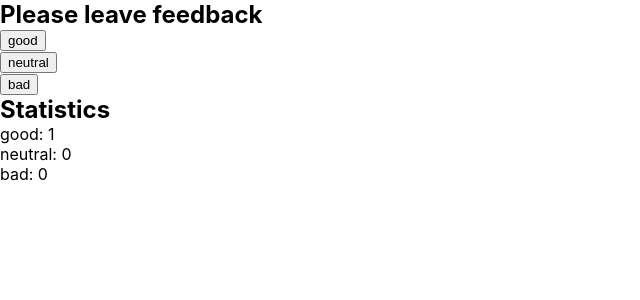
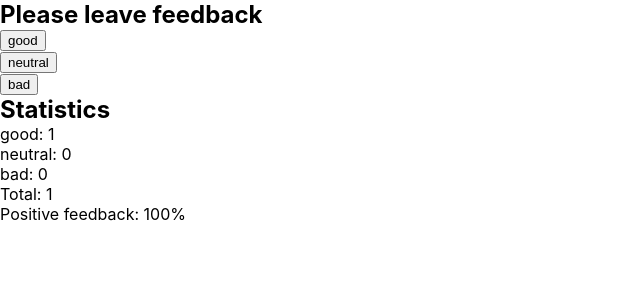
Before and after one commit to VictoriaYotka/goit-react-hw-02-feedback, a React (Create React App) app: page / in a window 1280 px wide. Both pictures are taken after a click on the button "good". Shown: the top 300 px of the page, without its empty margins (0-640 px from the left). Built offline with nearby package versions, Linux system fonts and the light colour scheme.

Commit message:
add computing data functions

```diff
--- a/src/components/feedback/Feedback.jsx
+++ b/src/components/feedback/Feedback.jsx
@@ -9,7 +9,19 @@ export default class Feedback extends Component {
 
       handleClick = (e) => {
         const option = e.target.innerText;
-        return this.setState(prevState => { return {[option]: prevState[option] + 1}})
+       this.setState(prevState => {
+            return {[option]: prevState[option] + 1}})
+
+        this.countTotalFeedback()
+    }
+
+    countTotalFeedback = () => {
+        return Object.values(this.state).reduce((acc, el) => acc + el, 0 )
+    }
+
+
+    countPositiveFeedbackPercentage = () => {
+        return Math.round(100 / (this.countTotalFeedback()) * this.state.good)
     }
 
       render () {
@@ -28,6 +40,14 @@ export default class Feedback extends Component {
                 {options.map(option => <li key={option}>
             <span>{option}: {this.state[option]}</span>
         </li>)}
+
+        {this.countTotalFeedback() > 0 &&
+        <>
+         <li key='total'>Total: {this.countTotalFeedback()}</li>
+         <li key='positive'>Positive feedback: {this.countPositiveFeedbackPercentage()}%</li>
+         </>
+        }
+
             </ul>
             </>
         )
```
